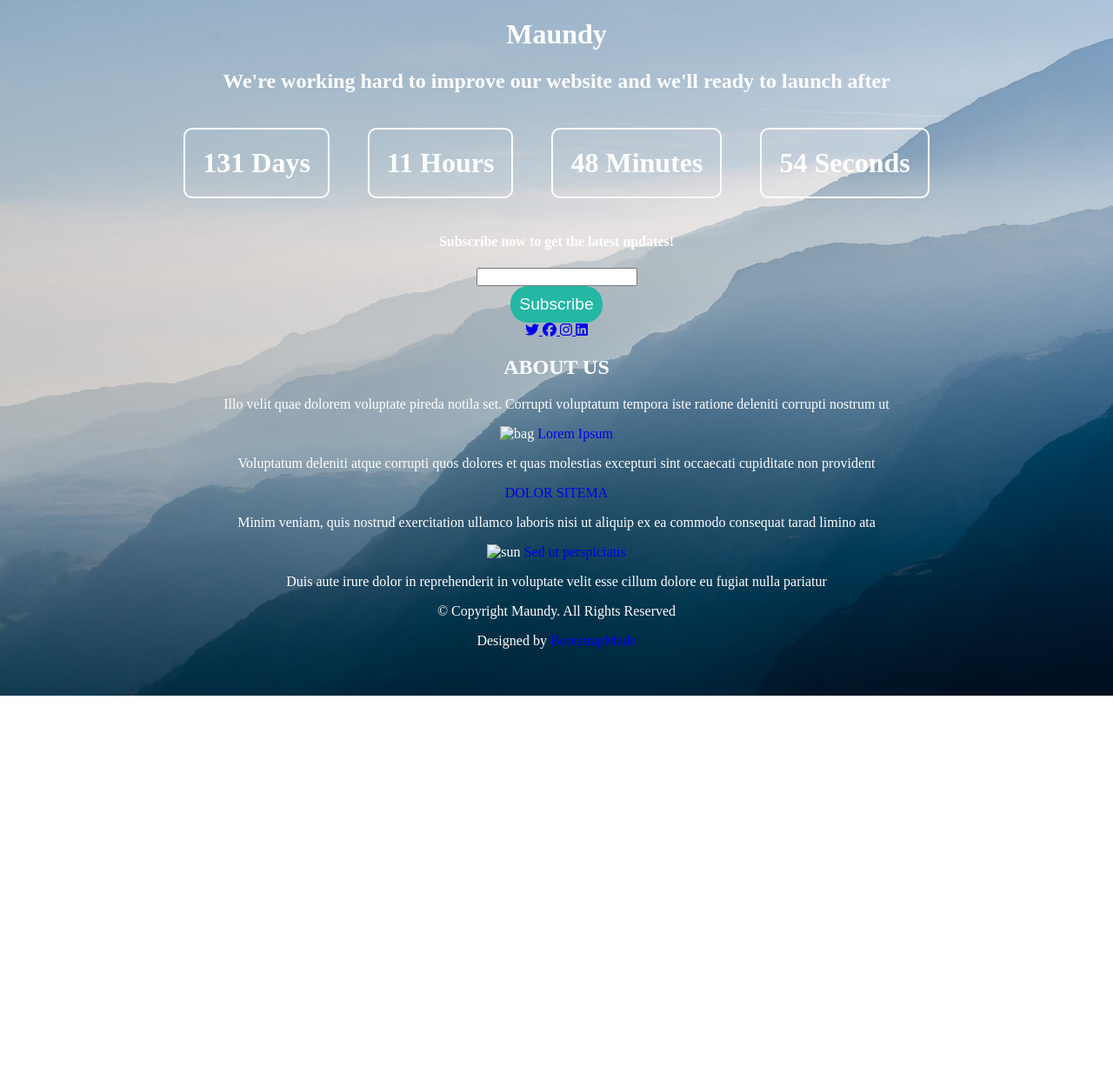
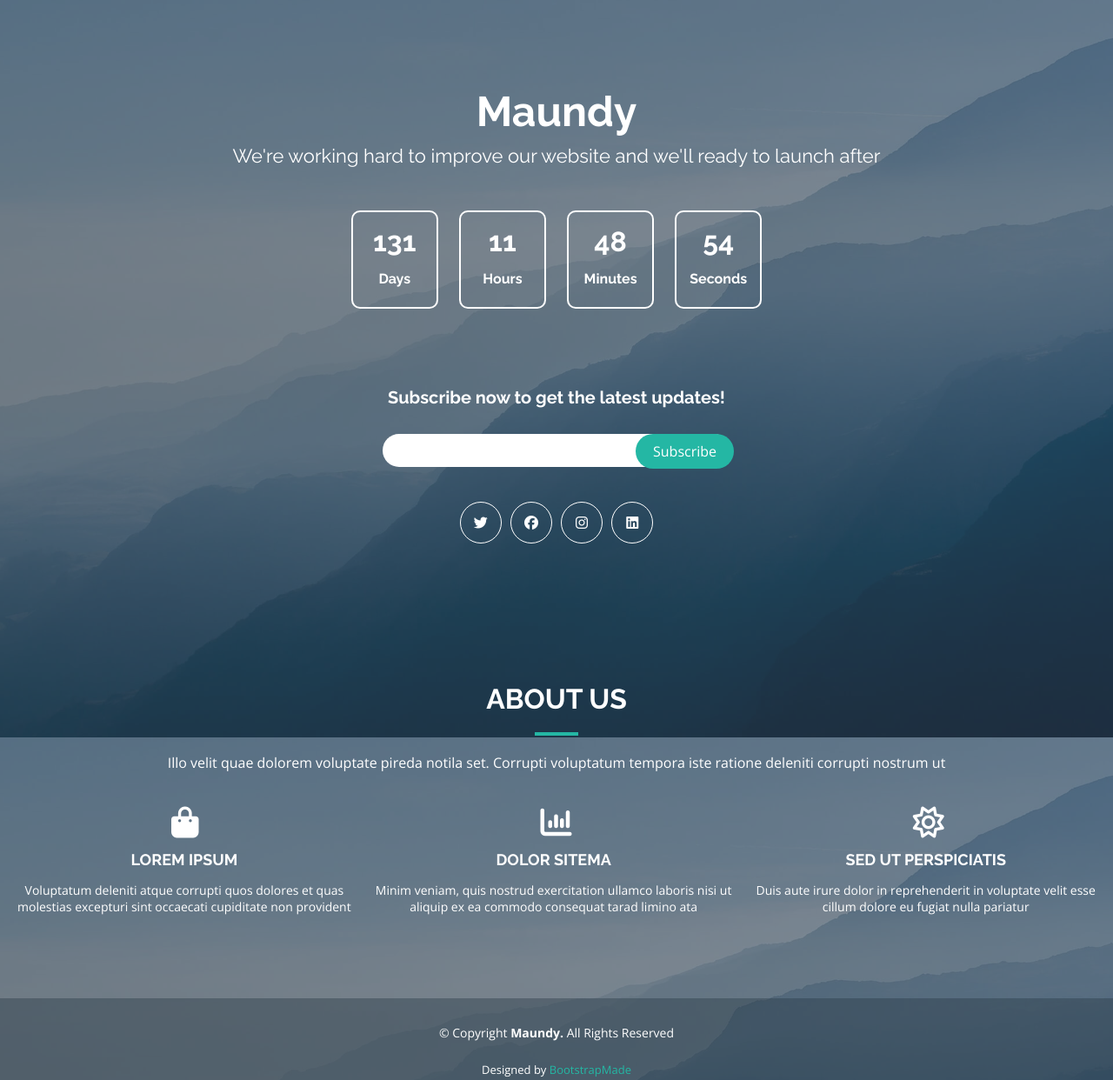
Before and after one commit to TaraKorki/Maundy, a plain HTML site: page index.html in a window 1280 px wide. Shown: the top 1242 px of the page at 87% size. Before the commit the page ends 800 px from the top, so only its background shows below. Drawn offline with nearby package versions, Linux system fonts and the light colour scheme.

Commit message:
final version

```diff
--- a/assets/css/style.css
+++ b/assets/css/style.css
@@ -1,58 +1,286 @@
 * {
     box-sizing: border-box;
+    font-family: "Open Sans", sans-serif;
 
 }
+
+body::before{
+    background-color: rgba(49, 71, 89, 0.6);
+    content: '';
+    display: block;
+    height: 100%;
+    position: absolute;
+    width: 100%;
+    z-index: -1;
+}
+
+
 body{
     background: url("../img/bg.jpg") top center no-repeat fixed;
     background-size: cover;
     color: #fff;
     text-align: center;
+    margin: 0px;
+    position: relative;
 }
 
 
-.BootstrapMade{
-    text-decoration: none;
+/* header */
+
+.header{
+    padding: 100px 0px;
 }
 
-.sun{
-    text-decoration: none;
+.header-cont{
+    margin: 0px 99.6px;
+    padding: 0px 12px;
 }
 
-.bar-chart{
-    text-decoration: none;
+.header h1, h2, h4{
+    font-family: "Raleway", sans-serif;
 }
 
-.bag{
-    text-decoration: none;
+.header h1{
+    display: inline-block;
+    font-size: 48px;
+    margin: 0px 0px 10px;
+}
+
+.header  h2{
+    font-size: 22px;
+    margin: 0px 0px 40px;
+    font-weight: normal;
+}
+
+.header h4{
+    display: inline-block;
+    font-size: 20px;
+    margin: 0px 0px 8px;
+    padding: 0px 0px 12px;
+}
+
+.countdown-timer-container{
+    display: inline-block;
+    font-size: 16px;
+    margin: 0px 0px 80px;
 }
 
 .countdown-timer-section {
     display: inline-block;
-    font-size: 32px;
+    font-size: 16px;
     font-weight: bold;
     border: 2px solid white;
     border-radius: 10px;
-    /* width: 100px; */
-    padding: 20px;
-    margin: 20px;
+    width: 100px;
+    padding: 15px 0px;
+    margin: 10px;
 }
 
-.social-medias{
-    text-decoration: none;
+.countdown-timer-section .values{
+    font-size: 32px;
+    font-family: "Raleway", sans-serif;
+    margin: 0px 0px 15px;
+}
+
+.countdown-timer-section .dates{
+    font-size: 16px;
+    font-family: "Raleway", sans-serif;
+    margin: 0px 0px 8px;
+}
+
+.countdown-timer-section > span {
+    display: block;
 }
 
 .form{
-    display: inline-block;
+
     text-align: center;
 }
 
-.subscribe-button {
+.form-sub {
     display: inline-block;
+    background-color: #fff;
+    border-radius: 50px;
+    font-size: 15px;
+    margin: 10px 0px 0px;
+    padding: 6px 10px;
+    width: 100%;
+    max-width: 400px;
+    /* margin-top: 10px; */
+}
+
+.form-sub .email{
+    border: #fff;
+    padding: 4px 8px;
+    width: 90%;
+}
+
+.form-sub .submit {
+    display: inline-block;
+    position: absolute;
+    height: 40px;
+    font-size: 16px;
     background-color: #24b7a4;
     color: white;
     border: none;
     cursor: pointer;
-    border-radius: 20px;
-    padding: 10px;
-    font-size: larger;
+    padding: 4px 20px;
+    border-radius: 50px;
+    margin: -6px 0px -6px -80px ;
 }
+
+.social-medias{
+    display: inline-block;
+    margin: 40px 0px 0px;
+}
+ .social-medias a{
+    padding: 15px;
+    font-size: 16px;
+    color: #fff;
+    border-radius: 50%;
+    border: 1px solid white;
+    display: inline-block;
+    align-items: center;
+    justify-content: center;
+    text-decoration: none;
+    margin: 0px 3px;
+    width: 48px;
+    height: 48px;
+}
+.social-medias a i{
+    display: block;
+    height: 16px;
+    width: 16px;
+
+}
+
+.social-medias a:hover{
+    background-color: #24b7a4;
+    transition: 0.5s;
+    border: 1px solid #24b7a4;
+}
+
+
+
+/* body2 */
+
+.body2{
+    padding: 60px 0px;
+}
+
+.body2  div{
+    margin: 0px 0px 20px;
+    padding: 0px 12px;
+}
+
+.body2 .title{
+    margin: 0px;
+    padding: 0px 0px 30px;
+}
+
+.body2 .title h2{
+    font-size: 32px;
+    margin: 0px;
+    padding: 0px 0px 20px;
+}
+
+.line{
+    width: 50px;
+    margin: 0px auto  20px ;
+    border: 2px solid #24b7a4 ;
+}
+
+.body2 a{
+    font-family: "Raleway", sans-serif;
+}
+
+.bag i{
+    display: inline-block;
+    padding: 10px 0px;
+    margin: 0px 0px 10px 0px;
+    width: 30px;
+    height: 50px;
+}
+
+.bar-chart i{
+    display: inline-block;
+    padding: 10px 0px;
+    margin: 0px 0px 10px 0px;
+    width: 30px;
+    height: 50px;
+}
+
+.sun i{
+    display: inline-block;
+    padding: 10px 0px;
+    margin: 0px 0px 10px 0px;
+    width: 30px;
+    height: 50px;
+}
+
+.body2 >div h4 a {
+    text-decoration: none;
+    font-size: 18px;
+    font-weight: 700;
+    color: #fff;
+}
+
+.body2 >div h4{
+    font: none;
+    margin: 0px 0px 15px;
+}
+
+.body2 > div > .dscrp{
+    margin: 0px;
+}
+
+.body2 .bag, .bar-chart, .sun{
+    display: inline-block;
+}
+
+.body2 .sun  p{
+    font-size: 14px;
+    margin: 0px 0px 16px;
+}
+
+.body2 .bag  p{
+    font-size: 14px;
+    margin: 0px 0px 16px;
+}
+
+.body2 .bar-chart  p{
+    font-size: 14px;
+    margin: 0px 0px 16px;
+}
+
+
+/* footer */
+
+footer{
+    background: rgba(38, 55, 69, 0.4);
+    padding: 30px 0px;
+    font-size: 14px;
+}
+
+
+.credits{
+    font-size: 13px;
+    padding: 10px 10px 0px;
+}
+
+.credits .BootstrapMade{
+    text-decoration: none;
+    color: #24b7a4;
+}
+
+.cred-container{
+    margin: 0px 19.6px;
+    padding: 0px 12px;
+    margin: 0px;
+}
+
+@media screen and (max-width: 500px) {
+    .header-cont {
+        margin: 0;
+    }
+}
--- a/index.html
+++ b/index.html
@@ -15,36 +15,36 @@
 <body>
     <div class="all">
         <header class="header">
-            <div>
+            <div class="header-cont">
                 <h1>Maundy</h1>
 
                 <h2>We're working hard to improve our website and we'll ready to launch after</h2>
 
                 <div class="countdown-timer-container">
                     <div class="countdown-timer-section" id="days">
-                        <span>131</span>
-                        <span>Days</span>
+                        <span class="values">131</span>
+                        <span class="dates">Days</span>
                     </div>
                     <div class="countdown-timer-section" id="hours">
-                        <span>11</span>
-                        <span>Hours</span>
+                        <span class="values">11</span>
+                        <span class="dates">Hours</span>
                     </div>
                     <div class="countdown-timer-section" id="minutes">
-                        <span>48</span>
-                        <span>Minutes</span>
+                        <span class="values">48</span>
+                        <span class="dates">Minutes</span>
                     </div>
                     <div class="countdown-timer-section" id="seconds">
-                        <span>54</span>
-                        <span>Seconds</span>
+                        <span class="values">54</span>
+                        <span class="dates">Seconds</span>
                     </div>
                 </div>
 
                 <div class="form">
                     <h4>Subscribe now to get the latest updates!</h4>
                         <form action="">
-                        <input type="email" required="">
-                        <div>
-                            <button class="subscribe-button">Subscribe</button>
+                            <div class="form-sub">
+                                <input class="email" type="email" required>
+                                <input class="submit" type="submit" value="Subscribe">
                             </div>
                         </form>
                 </div>
@@ -69,7 +69,6 @@
 
                 </div>
 
-
             </div>
         </header>
 
@@ -77,31 +76,39 @@
 
             <div class="title">
                 <h2>ABOUT US</h2>
-                <p>
+                <hr class="line">
+                <p class="dscrp">
                     Illo velit quae dolorem voluptate pireda notila set. Corrupti voluptatum tempora iste ratione deleniti corrupti nostrum ut
                 </p>
             </div>
 
             <div class="bag">
-                <img src="" alt="bag">
-                <a href="#" class="bag">Lorem Ipsum</a>
+                <h4>
+                    <a href="#" id="bag" >
+                        <i class="fa-solid fa-bag-shopping fa-2x"></i> <br>LOREM IPSUM</a>
+                </h4>
                 <p>
-                    Voluptatum deleniti atque corrupti quos dolores et quas molestias excepturi sint occaecati cupiditate non provident
+                    Voluptatum deleniti atque corrupti quos dolores et quas <br> molestias excepturi sint occaecati cupiditate non provident
                 </p>
             </div>
 
             <div class="bar-chart">
-                <a href="#" class="bar-chart">DOLOR SITEMA</a>
+                <h4>
+                    <a href="#" id="bar-chart">
+                        <i class="fa-solid fa-chart-column fa-2x"></i> <br>DOLOR SITEMA</a>
+                </h4>
                 <P>
-                    Minim veniam, quis nostrud exercitation ullamco laboris nisi ut aliquip ex ea commodo consequat tarad limino ata
+                    Minim veniam, quis nostrud exercitation ullamco laboris nisi ut <br> aliquip ex ea commodo consequat tarad limino ata
                 </P>
             </div>
 
             <div class="sun">
-                <img src="" alt="sun">
-                <a href="#" class="sun">Sed ut perspiciatis</a>
+                <h4>
+                    <a href="#" id="sun">
+                        <i class="fa-regular fa-sun fa-2x"></i> <br>SED UT PERSPICIATIS</a>
+                </h4>
                 <p>
-                    Duis aute irure dolor in reprehenderit in voluptate velit esse cillum dolore eu fugiat nulla pariatur
+                    Duis aute irure dolor in reprehenderit in voluptate velit esse <br> cillum dolore eu fugiat nulla pariatur
                 </p>
             </div>
         </div>
@@ -109,13 +116,18 @@
         <div class="footer">
             <footer>
 
+                <div class="cred-container">
+
                     <div class="copyright">
-                    &COPY; Copyright <span>Maundy.</span> All Rights Reserved</p>
+                        &COPY; Copyright <strong><span>Maundy.</span></strong> All Rights Reserved</p>
                     </div>
 
                     <div class="credits">
                         Designed by <a href="#" class="BootstrapMade"> BootstrapMade</a>
                     </div>
+
+                </div>
+
             </footer>
         </div>
     </div>
```
Lines whose indentation alone changed are shown as unchanged.
